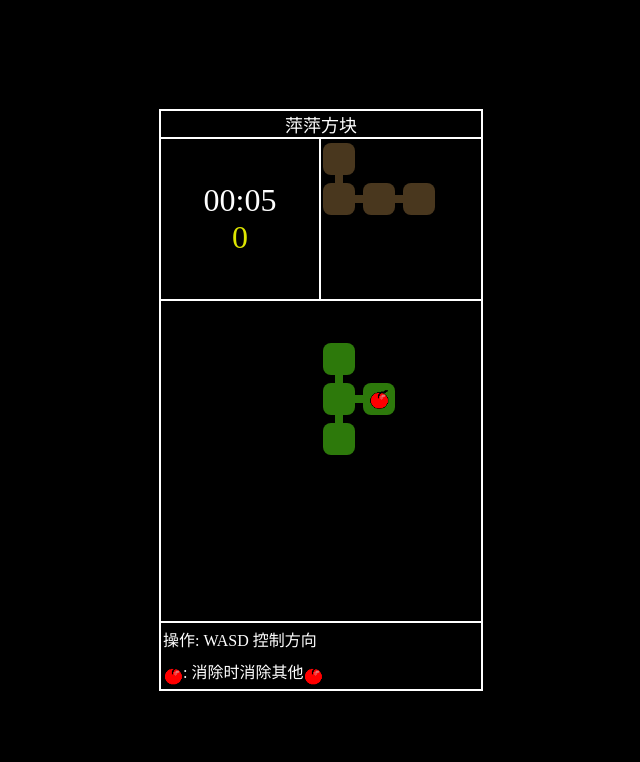
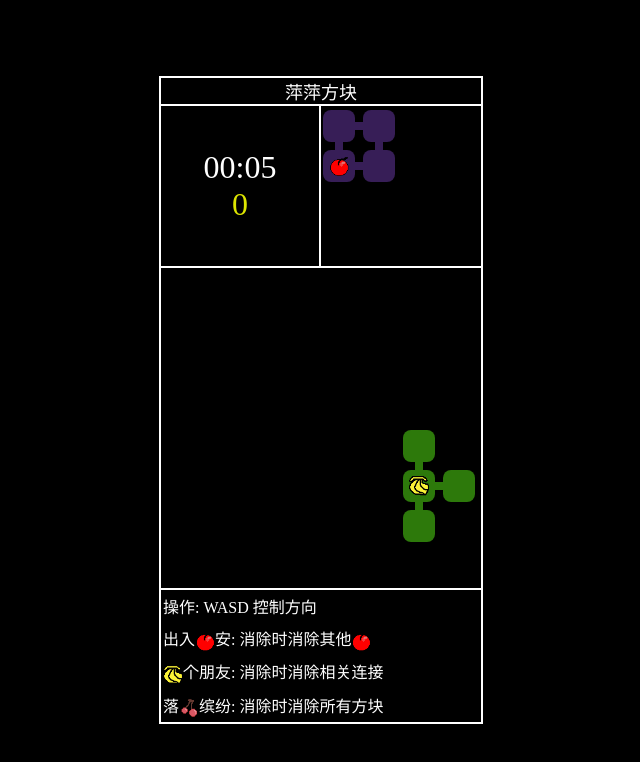
Before and after one commit to youth95/ppblock, a website built with Vite: page index.html in a window 1280 px wide. Shown: the whole page, without its empty margins (319-959 px from the left). Built offline with nearby package versions, Linux system fonts and the light colour scheme.

Commit message:
feat: add banana and cherry

```diff
--- a/index.html
+++ b/index.html
@@ -21,10 +21,16 @@
       <div id="message">
         <p>操作: WASD 控制方向</p>
         <p>
-          <img src="image/apple.png" alt="" />: 消除时消除其他<img
-            src="image/apple.png"
-            alt=""
-          />
+          <span>出入<img src="image/apple.png" alt="" />安:</span>
+          消除时消除其他<img src="image/apple.png" alt="" />
+        </p>
+        <p>
+          <span><img src="image/banana.png" alt="" />个朋友:</span>
+          消除时消除相关连接
+        </p>
+        <p>
+          <span>落<img src="image/cherry.png" alt="" />缤纷:</span>
+          消除时消除所有方块
         </p>
       </div>
     </div>
--- a/src/application.ts
+++ b/src/application.ts
@@ -1,4 +1,4 @@
-import { Block, Direction, Game } from './game';
+import { Block, BlockProp, Direction, Game } from './game';
 import Hammer from 'hammerjs';
 
 export class Application {
@@ -134,6 +134,12 @@ export class Application {
     })
   }
 
+  propImageMapper: Record<BlockProp, string> = {
+    [BlockProp.Apple]: 'image/apple.png',
+    [BlockProp.Banana]: 'image/banana.png',
+    [BlockProp.Cherry]: 'image/cherry.png',
+  }
+
   render = () => {
     if (this.gameOver) {
       if (!document.querySelector('.game-over')) {
@@ -158,7 +164,7 @@ export class Application {
               dom.className = 'block';
               dom.style.backgroundColor = shape.color;
               if (b.prop) {
-                dom.style.backgroundImage = 'url(image/apple.png)';
+                dom.style.backgroundImage = `url(${this.propImageMapper[b.prop]})`;
               }
               this.record.set(b, dom);
             }
@@ -218,7 +224,7 @@ export class Application {
         dom.style.left = `${(b.x + 4) * 40}px`;
         dom.style.top = `${(b.y - 4) * 40}px`;
         if (b.prop) {
-          dom.style.backgroundImage = 'url(image/apple.png)';
+          dom.style.backgroundImage = `url(${this.propImageMapper[b.prop]})`;
         }
         dom.style.backgroundColor = color;
         this.container.appendChild(dom);
--- a/src/game.ts
+++ b/src/game.ts
@@ -16,6 +16,8 @@ export interface Block {
 
 export enum BlockProp {
   Apple = 'apple',
+  Banana = 'banana',
+  Cherry = 'cherry',
 }
 
 export interface Shape {
@@ -200,6 +202,11 @@ export class Game {
     '#f88208',
     '#00feff',
   ];
+  static DEFAULT_BLOCK_PROP_POOL: BlockProp[] = [
+    BlockProp.Apple,
+    BlockProp.Banana,
+    BlockProp.Cherry,
+  ]
 
 
   board: (Shape | null)[][] = init();
@@ -251,10 +258,10 @@ export class Game {
   }
 
   private createPropInShape(shape: Shape) {
-    if (this.randomBoolean(0.4)) {
+    if (this.randomBoolean(0.7)) {
+      const prop = this.randomFetch(Game.DEFAULT_BLOCK_PROP_POOL);
       const b = this.randomFetch(shape.blocks);
-      console.log(b);
-      b.prop = BlockProp.Apple;
+      b.prop = prop;
     }
   }
 
@@ -344,6 +351,7 @@ export class Game {
         row.forEach((shape, j) => remove.add(shape!.blocks.find(b => b.x === i && b.y === j)!))
       }
     }
+
     // 触发道具效果
     remove.forEach(b => {
       // apple效果: 删除其他apple
@@ -353,6 +361,24 @@ export class Game {
             if (b.prop === BlockProp.Apple) {
               remove.add(b);
             }
+          })
+        });
+      }
+      // banana效果: 分裂其shape
+      if (b.prop === BlockProp.Banana) {
+        const shape = b.shape;
+        shape.blocks.forEach(b => {
+          if (b.prop === BlockProp.Apple) {
+            remove.add(b);
+          }
+        })
+        this.splitShapeWithBlocks(shape, shape.blocks.map(b => [b]));
+      }
+      // cherry效果: 清除屏幕
+      if (b.prop === BlockProp.Cherry) {
+        this.allShapes.forEach(shape => {
+          shape.blocks.forEach(b => {
+            remove.add(b);
           })
         });
       }
@@ -368,12 +394,15 @@ export class Game {
   private splitShape(shape: Shape): Shape[] {
     const roots = new Set([...shape.blocks]);
     const blocks: Block[][] = [];
-    const shapes: Shape[] = [];
     while (roots.size) {
       const b = roots.values().next().value;
       blocks.push(this.dfs(b, roots));
     }
+    return this.splitShapeWithBlocks(shape, blocks);
+  }
 
+  private splitShapeWithBlocks(shape: Shape, blocks: Block[][]) {
+    const shapes: Shape[] = [];
     for (let i = 0; i < blocks.length; i++) {
       if (i === 0) {
         shape.blocks = blocks[i];
@@ -394,7 +423,6 @@ export class Game {
       }
     }
     return shapes;
-
   }
 
   private dfs(b: Block, roots: Set<Block>): Block[] {
```
Also changed, not shown: public/image/banana.png (added), public/image/cherry.png (added).
